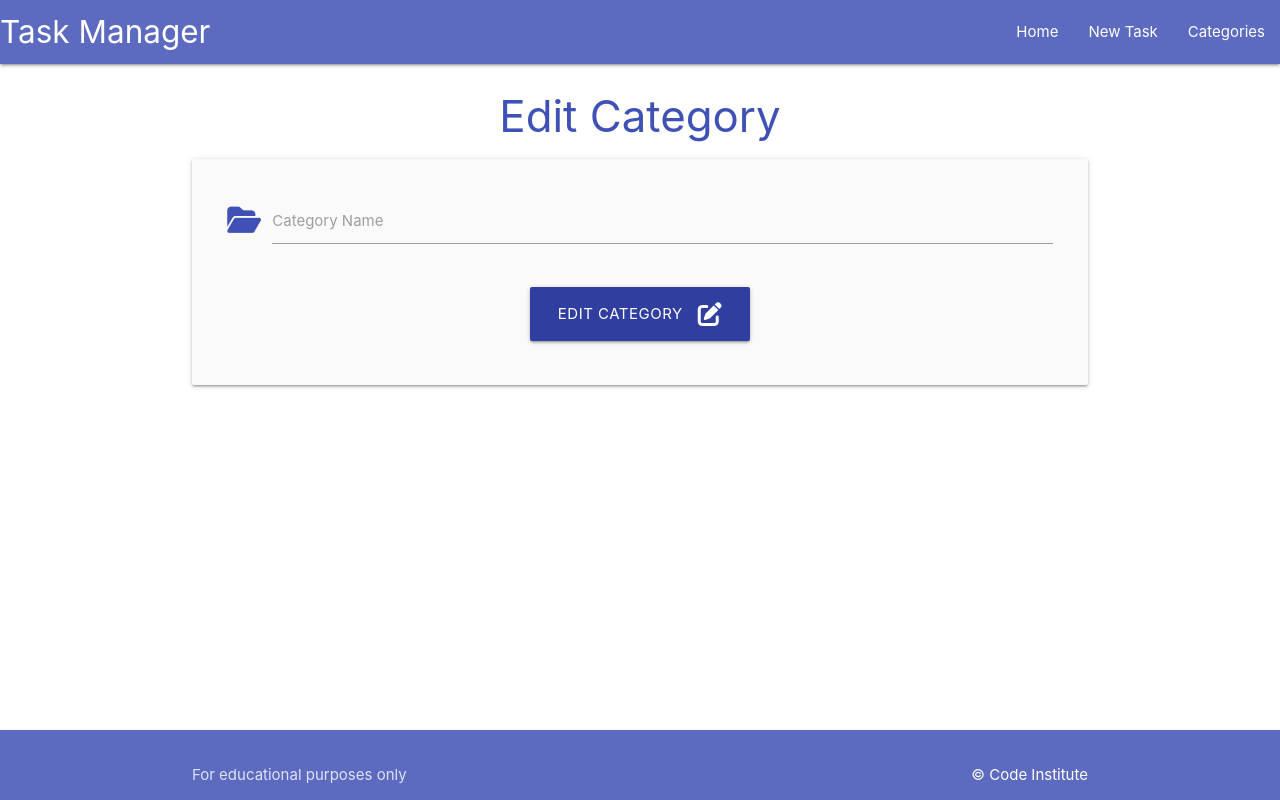
After one commit to sergpapa/materialize-flask-sqlalchemy, a Flask app: template taskmanager/templates/edit_category.html in a window 1280 px wide. The commit adds this page. Run offline with Flask 3, Linux system fonts and the light colour scheme; the template is opened without the code that fills it, so the values that code supplies are empty.

Commit message:
added edit functionality for categories

```diff
--- a/taskmanager/templates/categories.html
+++ b/taskmanager/templates/categories.html
@@ -13,12 +13,12 @@
 <div class="row">
     {% for category in categories %}
     <div class="col s12 m6 l3">
-      <div class="card indigo darken-1">
+      <div class="card indigo darken-1 center-align">
         <div class="card-content white-text">
           <span class="card-title">{{ category.category_name }}</span>
         </div>
         <div class="card-action">
-          <a class="btn green accent-4" href="#">Edit</a>
+          <a class="btn green accent-4" href="{{ url_for('edit_category', category_id=category.id) }}">Edit</a>
           <a class="btn red" href="#">Delete</a>
         </div>
       </div>
--- /dev/null
+++ b/taskmanager/templates/edit_category.html
@@ -0,0 +1,30 @@
+{% extends "base.html" %}
+{% block content %}
+
+<h3 class="indigo-text center-align darken-2">Edit Category</h3>
+
+<div class="row card-panel grey lighten-5">
+    <form class="col s12" method="POST" action="{{ url_for('edit_category', category_id=category.id) }}">
+
+        <!--  Category Name  -->
+        <div class="row">
+        <div class="input-field col s12">
+            <i class="fas fa-folder-open prefix indigo-text lighten-5"></i>
+            <input id="category_name" name="category_name" value="{{ category.category_name }}" type="text" minlength="3" maxlength="25" class="validate" required>
+            <label for="category_name">Category Name</label>
+        </div>
+        </div>
+
+        <!--  Submit   -->
+        <div class="row">
+        <div class="col s12 center-align">
+            <button type="submit" class="btn-large indigo darken-2">
+                Edit Category <i class="fas fa-edit right"></i>
+            </button>
+        </div>
+        </div>
+    </form>
+  </div>
+
+
+{% endblock %}
```
Also changed, not shown: taskmanager/routes.py (+9 -0 lines).
